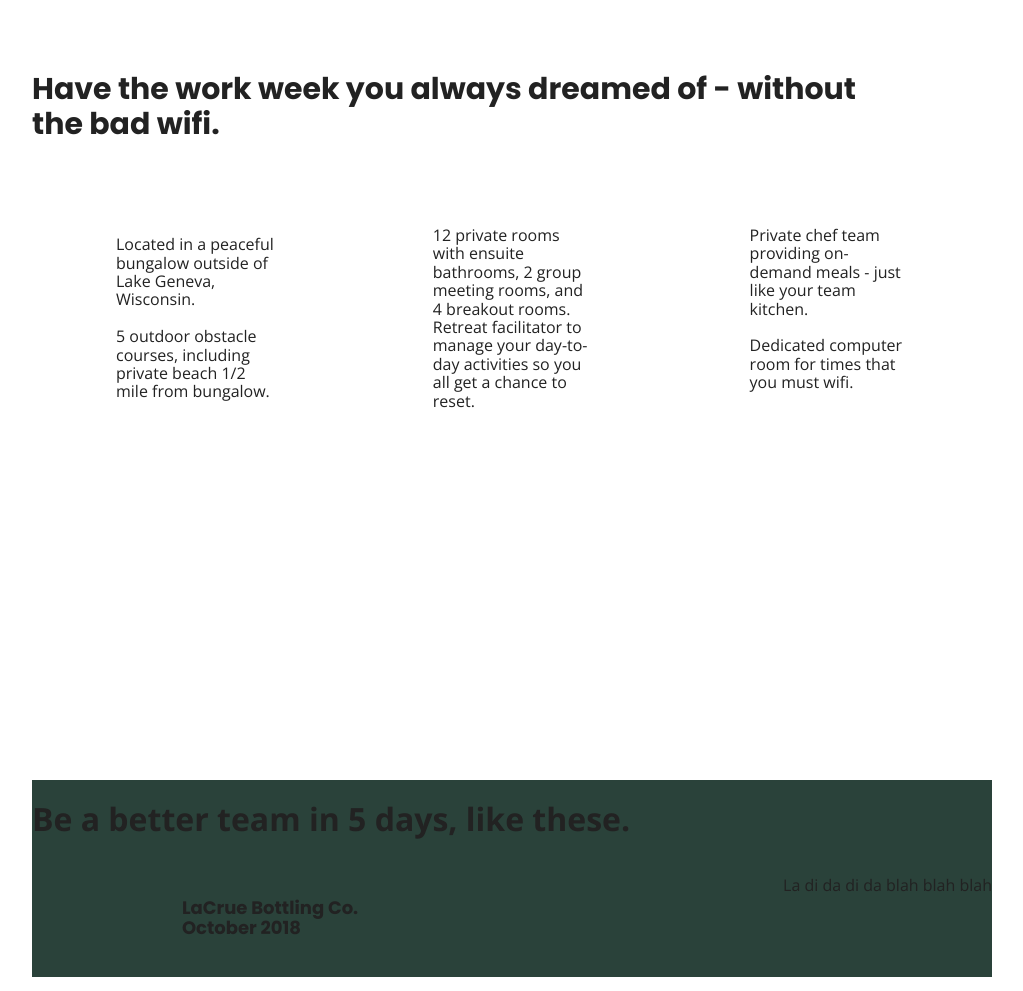
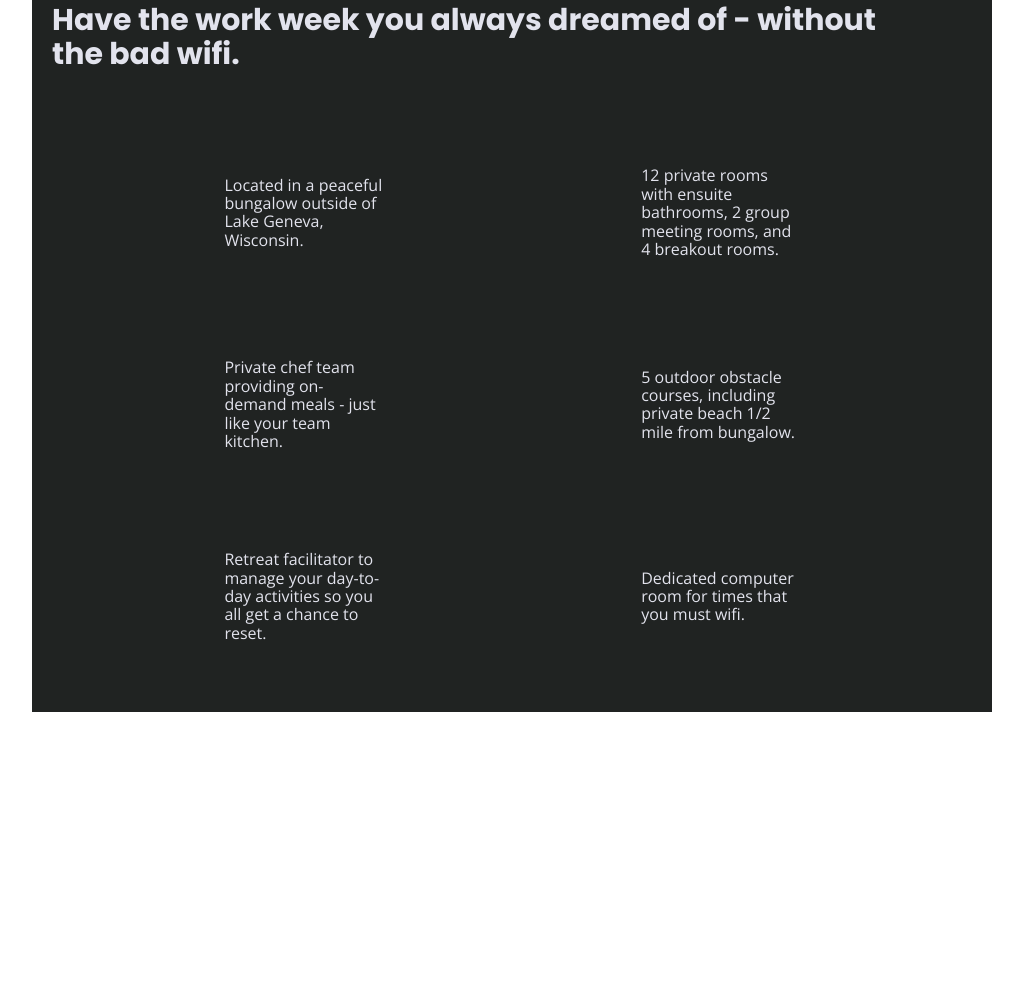
Before and after one commit to heathersvanidze/unplugged-retreat, a website built with Parcel: page index.html in a window 1280 px wide. Shown: the part 821-1812 px from the top of the page, without its empty margins (128-1151 px from the left). Built offline with nearby package versions, Linux system fonts and the light colour scheme; files whose address does not match are found by name.

Commit message:
Added styles to homepage

```diff
--- a/css/main.css
+++ b/css/main.css
@@ -213,6 +213,7 @@ aside {
   align-items: center;
   flex-flow: row wrap;
   padding:30px 0;
+  color: #e2e3ed;
 
 }
 
@@ -220,7 +221,9 @@ aside .content-wrapper {
   background-color: #527158;
 }
 
-aside .form-description {}
+aside .form-description {
+  padding: 20px 20px 0 20px;
+}
 
 aside .form {
   margin-top: 30px;
@@ -253,10 +256,12 @@ input[type=button] {
   justify-content: center;
   align-items: center;
   padding:50px 0;
+  color: #e2e3ed;
 }
 
 .features article {
   width:53%;
+  padding: 50px;
 }
 
 .content-wrapper {
@@ -268,7 +273,11 @@ input[type=button] {
   justify-content: center;
   align-items: center;
   flex-flow: row wrap;
-  padding:60px 0;
+  padding:20px 0;
+}
+
+.features .content-wrapper {
+  background-color: #202322;
 }
 
 article .features-item-description {}
@@ -277,16 +286,29 @@ article .features-item-description {}
   margin:0;
 }
 
+.features h2 {
+  padding: 0 20px 0 20px;
+}
+
 .reviews {
   display: flex;
   justify-content: center;
   align-items: center;
   flex-flow: row wrap;
   padding:60px 0;
+  color: #b1b8bd;
 }
 .reviews h3 {
   width:47%;
-  padding:20px 0;
+  padding:20px;
+}
+
+.reviews h1 {
+  color: #e2e3ed;
+  padding: 20px;
+}
+.reviews .content-wrapper {
+  background-color: #2a423a;
 }
 
 /********** Mobile Styles - About ********/
--- a/index.html
+++ b/index.html
@@ -51,9 +51,9 @@
     <aside>
       <div class="content-wrapper">
         <div class="form-description">
-          <h2>Want to join the next retreat?</h2>
+          <h3>Want to join the next retreat?</h3>
           <p>Find out when we are holding our next retreat and how your company or team can sign up!</p>
-          <h2>Find out more</h2>
+          <h3>Find out more</h3>
         </div>
           <div class="form">
             <input type="text" name="name" value="email address">
```
